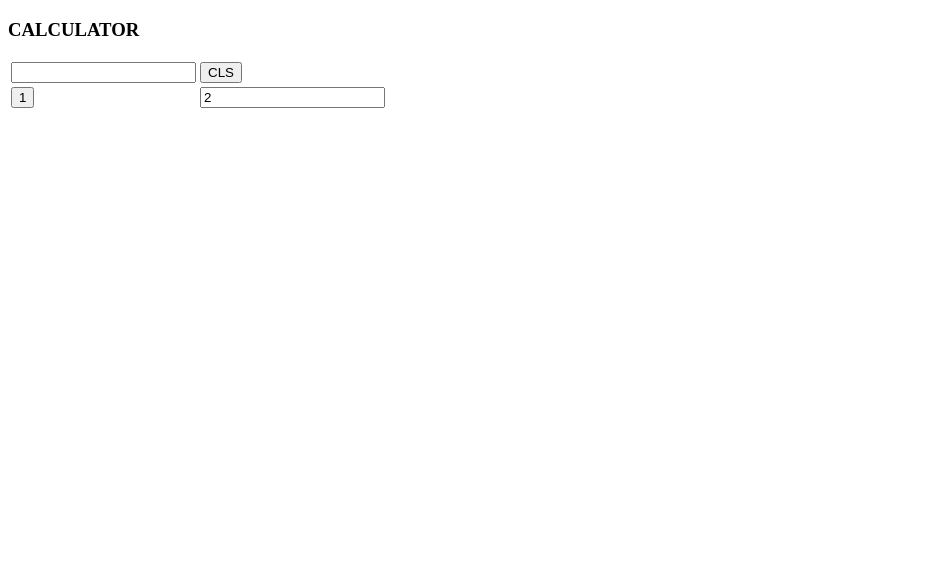
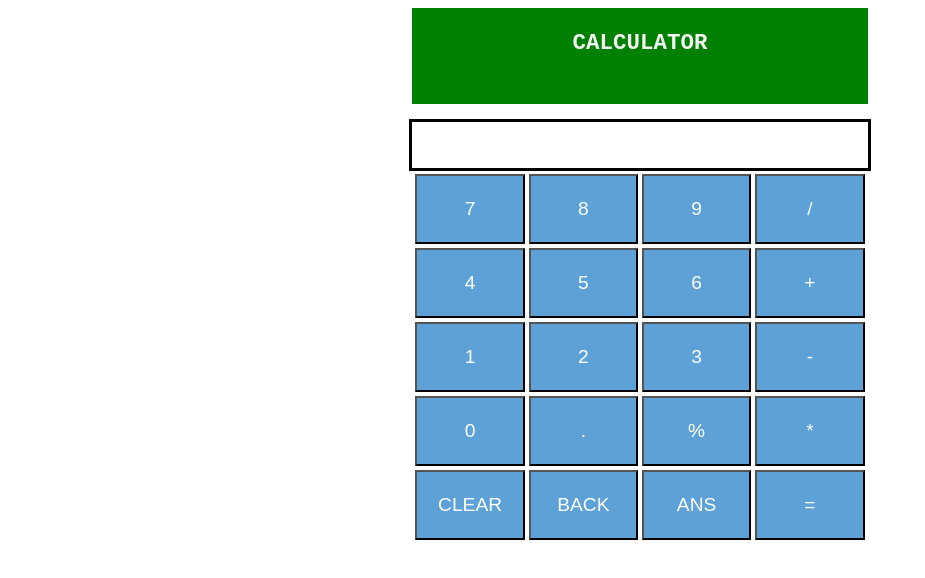
Before and after one commit to Faz-eel/CodeAlpha, a plain HTML site: page calculator/calculator.html in a window 1280 px wide. Shown: the whole page, without its empty margins (0-925 px from the left). Drawn offline with Linux system fonts and the light colour scheme.

Commit message:
added all buttons and functionalities

```diff
--- a/calculator/calculator.html
+++ b/calculator/calculator.html
@@ -2,23 +2,59 @@
 
 <html lang="en">
     <head>
-        <title>Cakculator</title>
+        <title>Calculator</title>
         <script src="calculator.js"></script>
-
+        <script src="https://cdnjs.cloudflare.com/ajax/libs/mathjs/6.6.1/math.min.js"></script>
+        <link href="styless.css" rel="stylesheet">
     </head>
 
     <body>
-        <h3>CALCULATOR</h3>
+        <div id="sidebar"></div>
+        <div id="main">
+            <div id="heading"><h3>CALCULATOR</h3></div>
+
+            <div id="display">
+                <input type="text" id="screen">
+                <input type="text" id="result">
+            </div>
 
             <table>
                 <tr>
-                <td><input type="text" id="screen"></td>
-                <td><input type="button" value="CLS" onclick="clear_screen()"></td>
+                    <td><input type="button" value="7" onclick="show('7')"></td>
+                    <td><input type="button" value="8" onclick="show('8')"></td>
+                    <td><input type="button" value="9" onclick="show('9')"></td>
+                    <td><input type="button" value="/" onclick="show('/')"></td>
                 </tr>
+
                 <tr>
-                <td><input type="button" value="1" onclick="show('1')" onkeydown="type(event)"></td>
-                <td><input typr="button" value="2" onclick="show('2')" onkeydown="type(event)"></td>
+                    <td><input type="button" value="4" onclick="show('4')"></td>
+                    <td><input type="button" value="5" onclick="show('5')"></td>
+                    <td><input type="button" value="6" onclick="show('6')"></td>
+                    <td><input type="button" value="+" onclick="show('+')"></td>
+                </tr>
+
+                <tr>
+                    <td><input type="button" value="1" onclick="show('1')"></td>
+                    <td><input type="button" value="2" onclick="show('2')"></td>
+                    <td><input type="button" value="3" onclick="show('3')"></td>
+                    <td><input type="button" value="-" onclick="show('-')"></td>
+                </tr>
+
+                <tr>
+                    <td><input type="button" value="0" onclick="show('0')"></td>
+                    <td><input type="button" value="." onclick="show('.')"></td>
+                    <td><input type="button" value="%" onclick="show('%')"></td>
+                    <td><input type="button" value="*" onclick="show('*')"></td>
+                </tr>
+
+                <tr>
+                    <td><input type="button" value="CLEAR" onclick="clear_screen()"></td>
+                    <td><input type="button" value="BACK" onclick="backspace()"></td>
+                    <td><input type="button" value="ANS" onclick="prev_answer()"></td>
+                    <td><input type="button" value="=" onclick="operate()"></td>
                 </tr>
             </table>
+        </div>
+        <div id="sidebar"></div>
     </body>
 </html>
--- a/calculator/calculator.js
+++ b/calculator/calculator.js
@@ -1,3 +1,59 @@
+
+document.addEventListener('keydown', function(event) {
+    if (event.key == '0' || event.key == '1'
+        || event.key == '2' || event.key == '3'
+        || event.key == '4' || event.key == '5'
+        || event.key == '6' || event.key == '7'
+        || event.key == '8' || event.key == '9'
+        || event.key == '+' || event.key == '-'
+        || event.key == '*' || event.key == '/') {
+            document.querySelector("#screen").value += event.key;
+        }
+
+    else if (event.key == 'Backspace') {
+        backspace();
+    }
+})
+
+document.addEventListener('keyup', function(event) {
+    if (event.key == 'enter') {
+        operate();
+    }
+})
+
+function backspace() {
+    screen = document.querySelector('#screen').value;
+    result = screen.toString();
+    y = result.slice(0, result.length-1);
+    document.querySelector('#screen').value = y;
+}
+
+function operate() {
+    screen = document.querySelector('#screen').value;
+
+    try {
+        result = math.evaluate(screen);
+        localStorage.setItem('Ans', result);
+        document.querySelector('#result').value = `=${result}`;
+    }
+    catch(err) {
+        console.log(err.Name);
+        document.querySelector('#result').value = 'SYNTAX ERROR';
+    }
+}
+
 function show(value) {
-    document.querySelector('#screen').value += value;
+    screen = document.querySelector('#screen');
+    screen.value += value;
 }
+
+function prev_answer() {
+    previous = localStorage.getItem('Ans');
+    document.querySelector('#screen').value = previous;
+    document.querySelector('#result').value = '';
+}
+
+function clear_screen() {
+    document.querySelector('#screen').value = '';
+    document.querySelector('#result').value = '';
+}
--- /dev/null
+++ b/calculator/styless.css
@@ -0,0 +1,63 @@
+input[type="button"] {
+    width: 100%;
+    color:white;
+    background-color: rgb(94, 161, 215);
+    font-size: larger;
+}
+
+input {
+    height: 70px;
+}
+
+input[type="text"] {
+    font-size: large;
+    width: 90%;
+    height: 50%;
+    border: 0cm;
+    text-align: right;
+}
+
+#sidebar {
+    width: 20%;
+}
+
+#main {
+    width: 60%;
+    height:50%;
+    display: flex;
+    flex-direction: column;
+    align-items: center;
+    justify-content: flex-end;
+}
+
+
+body {
+    min-height: 100vh;
+    display: flex;
+    flex-direction: row;
+    flex-wrap: wrap;
+}
+
+table {
+    width: 60%;
+}
+
+td {
+    width: 25%;
+}
+
+#display {
+    margin-top: 15px;
+    width: 60%;
+    border: 3px solid;
+}
+
+#heading {
+    width: 60%;
+    height: 6rem;
+    background-color: green;
+    font-size: larger;
+    color: whitesmoke;
+    font-family:'Courier New', Courier, monospace;
+    text-align: center;
+}
```
Lines whose indentation alone changed are shown as unchanged.
